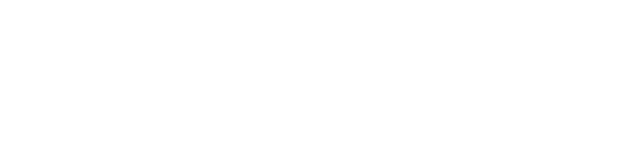
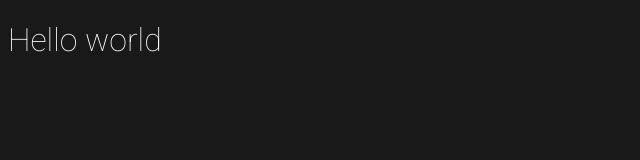
Before and after one commit to 0xbadcoffe/YoutubeSync, a plain HTML site: page index.html in a window 1280 px wide. Shown: the whole page, without its empty margins (0-640 px from the left). Drawn offline with Linux system fonts and the light colour scheme.

Commit message:
Fixed links, fonts, colors

```diff
--- a/index.html
+++ b/index.html
@@ -4,12 +4,15 @@
 <head>
     <script src="https://www.gstatic.com/firebasejs/4.1.2/firebase.js"></script>
     <script src="script.js"></script>
+    <link href="https://fonts.googleapis.com/css?family=Roboto:100" rel="stylesheet">
     <link rel='stylesheet' type='text/css' href='style.css'></link>
-    <link href=“https://fonts.googleapis.com/css?family=Roboto:100” rel=“stylesheet”></link>
 
 </head>
 
 <body>
+
+    <h1>Hello world</h1>
+
 </body>
 
 </html>
--- a/style.css
+++ b/style.css
@@ -1,4 +1,15 @@
 * {
     font-family: "Roboto";
     font-weight: lighter;
+    color: white;
 }
+
+body {
+    background-color: rgba(0, 0, 0, .9);
+}
+
+h1 {
+    font-family: "Roboto";
+    font-weight: lighter;
+    color: white;
+}
```
